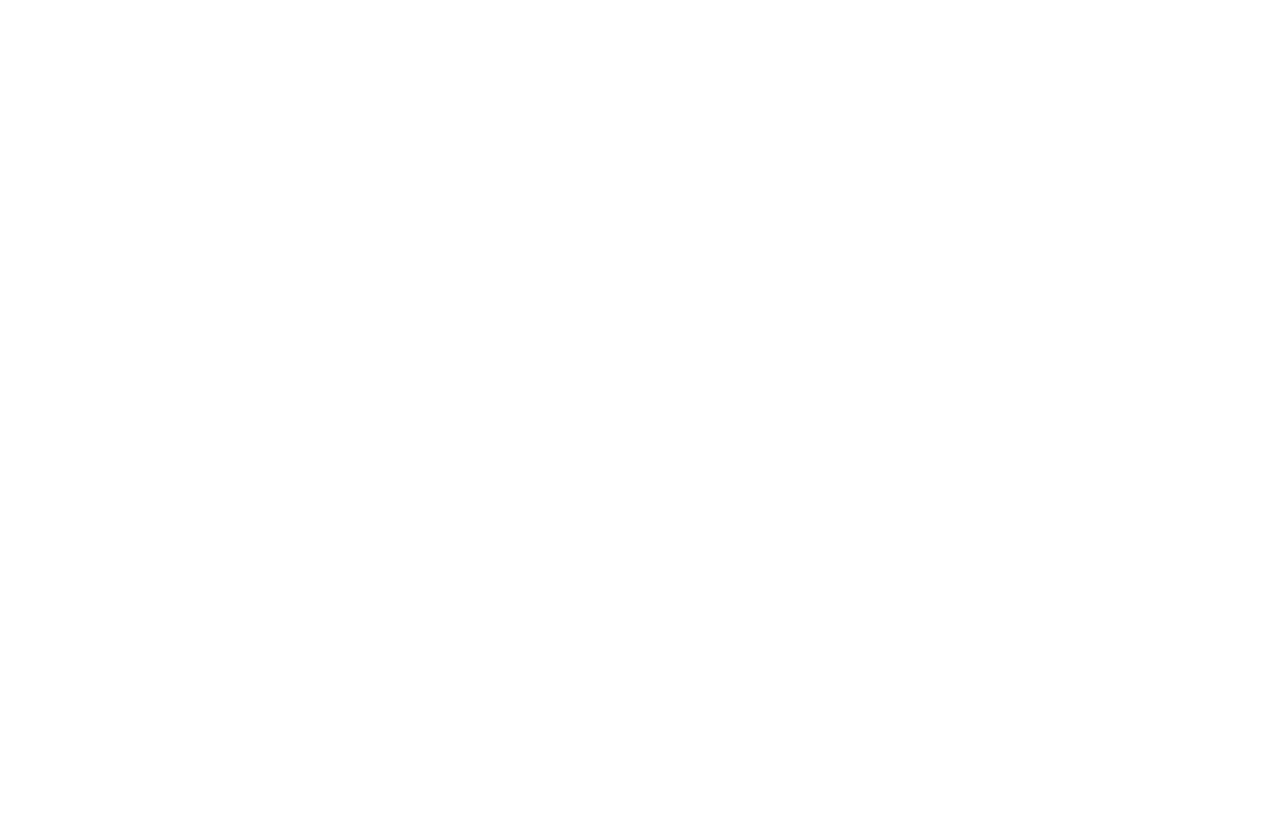
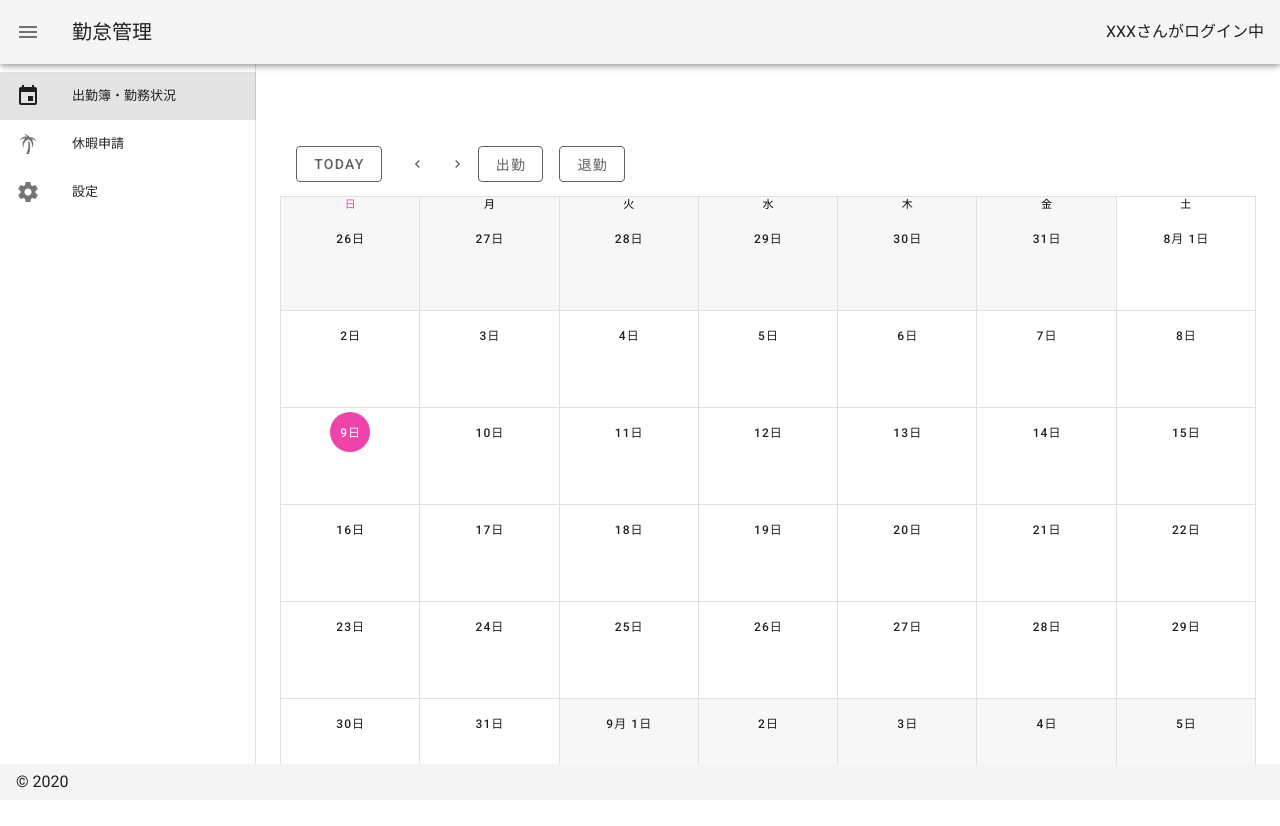
Before and after one commit to alice0de0sho/attendance, a Vue app: page /menu/month in a window 1280 px wide. Shown: the top 826 px of the page. Before the commit the page ends 800 px from the top, so only its background shows below. Built offline with nearby package versions, Linux system fonts and the light colour scheme.

Commit message:
[Update]枠組み作成途中

```diff
--- a/src/components/Login.vue
+++ b/src/components/Login.vue
@@ -1,5 +1,4 @@
 <template>
-  <div id="app">
   <v-app>
     <v-card width="700px" class="mx-auto mt-5">
       <v-card-title>
@@ -22,12 +21,11 @@
       </v-card-text>
     </v-card>
   </v-app>
-  </div>
 </template>
 
 <script>
 export default {
-  name: 'app',
+  name: 'login',
 
   data: () => ({
     showPassword: false,
@@ -35,7 +33,7 @@
   methods: {
     // ログインイベント
     login() {
-      this.$router.push('/menu');
+      this.$router.push('/menu/month');
     },
   },
 };
--- a/src/components/Menu.vue
+++ b/src/components/Menu.vue
@@ -1,11 +1,62 @@
 <template>
-  <div id="menu">
-    メニューです
-  </div>
+  <v-app>
+    <v-navigation-drawer v-model="drawer" app clipped>
+      <v-list dense>
+        <v-list-item link to="/menu/month">
+          <v-list-item-action>
+            <v-icon>mdi-calendar</v-icon>
+          </v-list-item-action>
+          <v-list-item-content>
+            <v-list-item-title>出勤簿・勤務状況</v-list-item-title>
+          </v-list-item-content>
+        </v-list-item>
+        <v-list-item link to="/menu/vacationapplication">
+          <v-list-item-action>
+            <v-icon>mdi-palm-tree</v-icon>
+          </v-list-item-action>
+          <v-list-item-content>
+            <v-list-item-title>休暇申請</v-list-item-title>
+          </v-list-item-content>
+        </v-list-item>
+        <v-list-item link to="/menu/setting">
+          <v-list-item-action>
+            <v-icon>mdi-cog</v-icon>
+          </v-list-item-action>
+          <v-list-item-content>
+            <v-list-item-title>設定</v-list-item-title>
+          </v-list-item-content>
+        </v-list-item>
+      </v-list>
+    </v-navigation-drawer>
+
+    <v-app-bar app clipped-left>
+      <v-app-bar-nav-icon @click.stop="drawer = !drawer"></v-app-bar-nav-icon>
+      <v-toolbar-title>勤怠管理</v-toolbar-title>
+      <v-spacer></v-spacer>
+      XXXさんがログイン中
+    </v-app-bar>
+
+    <v-main>
+      <router-view name="sub" />
+    </v-main>
+
+    <v-footer app>
+      <span>&copy; {{ new Date().getFullYear() }}</span>
+    </v-footer>
+  </v-app>
 </template>
 
 <script>
 export default {
   name: 'menu',
+  props: {
+    userName: String,
+  },
+  data: () => ({
+    drawer: null,
+  }),
+  created() {
+    //this.$vuetify.theme.dark = false;
+  },
 };
 </script>
--- /dev/null
+++ b/src/components/Month.vue
@@ -0,0 +1,57 @@
+<template>
+  <v-app>
+    <v-container class="fill-height">
+      <v-col>
+        <v-sheet height="64">
+          <v-toolbar flat color="white">
+            <v-btn outlined class="mr-4" color="grey darken-2" @click="setToday">Today</v-btn>
+            <v-btn fab text small color="grey darken-2" @click="prev">
+              <v-icon small>mdi-chevron-left</v-icon>
+            </v-btn>
+            <v-btn fab text small color="grey darken-2" @click="next">
+              <v-icon small>mdi-chevron-right</v-icon>
+            </v-btn>
+            <v-btn outlined class="mr-4" color="grey darken-2" @click="setToday">出勤</v-btn>
+            <v-btn outlined class="mr-4" color="grey darken-2" @click="setToday">退勤</v-btn>
+            <!-- <v-toolbar-title v-if="$refs.calendar">{{ $refs.calendar.title }}</v-toolbar-title> -->
+            <v-spacer></v-spacer>
+          </v-toolbar>
+        </v-sheet>
+        <v-sheet height="600">
+          <v-calendar
+            ref="calendar"
+            v-model="focus"
+            color="primary"
+            :event-color="getEventColor"
+          ></v-calendar>
+        </v-sheet>
+      </v-col>
+    </v-container>
+  </v-app>
+</template>
+
+<script>
+export default {
+  name: 'month',
+  data: () => ({
+    focus: '',
+  }),
+  mounted() {
+    this.$refs.calendar.checkChange();
+  },
+  methods: {
+    getEventColor(event) {
+      return event.color;
+    },
+    setToday() {
+      this.focus = '';
+    },
+    prev() {
+      this.$refs.calendar.prev();
+    },
+    next() {
+      this.$refs.calendar.next();
+    },
+  },
+};
+</script>
--- /dev/null
+++ b/src/components/Setting.vue
@@ -0,0 +1,3 @@
+<template>
+  <v-container fluid>設定画面</v-container>
+</template>
--- /dev/null
+++ b/src/components/VacationApplication.vue
@@ -0,0 +1,3 @@
+<template>
+  <v-container fluid>休暇申請画面</v-container>
+</template>
--- a/src/main.js
+++ b/src/main.js
@@ -1,9 +1,9 @@
-import Vue from "vue";
-import App from "./App.vue";
-import router from "./router";
-import store from "./store";
-import vuetify from "./plugins/vuetify";
-import "@babel/polyfill";
+import Vue from 'vue';
+import App from './App.vue';
+import router from './router';
+import store from './store';
+import vuetify from './plugins/vuetify';
+import '@babel/polyfill';
 
 Vue.config.productionTip = false;
 
@@ -11,5 +11,5 @@
   router,
   store,
   vuetify,
-  render: h => h(App)
-}).$mount("#app");
+  render: h => h(App),
+}).$mount('#app');
--- a/src/router/index.js
+++ b/src/router/index.js
@@ -3,6 +3,9 @@
 //import Home from '../views/Home.vue';
 import Login from '../components/Login.vue';
 import Menu from '../components/Menu.vue';
+import Month from '../components/Month.vue';
+import Setting from '../components/Setting.vue';
+import VacationApplication from '../components/VacationApplication.vue';
 
 Vue.use(VueRouter);
 
@@ -21,6 +24,30 @@
     path: '/menu',
     name: 'Menu',
     component: Menu,
+    props: true,
+    children: [
+      {
+        path: 'month',
+        name: 'Month',
+        components: {
+          sub: Month,
+        },
+      },
+      {
+        path: 'vacationapplication',
+        name: 'VacationApplication',
+        components: {
+          sub: VacationApplication,
+        },
+      },
+      {
+        path: 'setting',
+        name: 'Setting',
+        components: {
+          sub: Setting,
+        },
+      },
+    ],
   },
 ];
 
```
Lines whose indentation alone changed are shown as unchanged.
